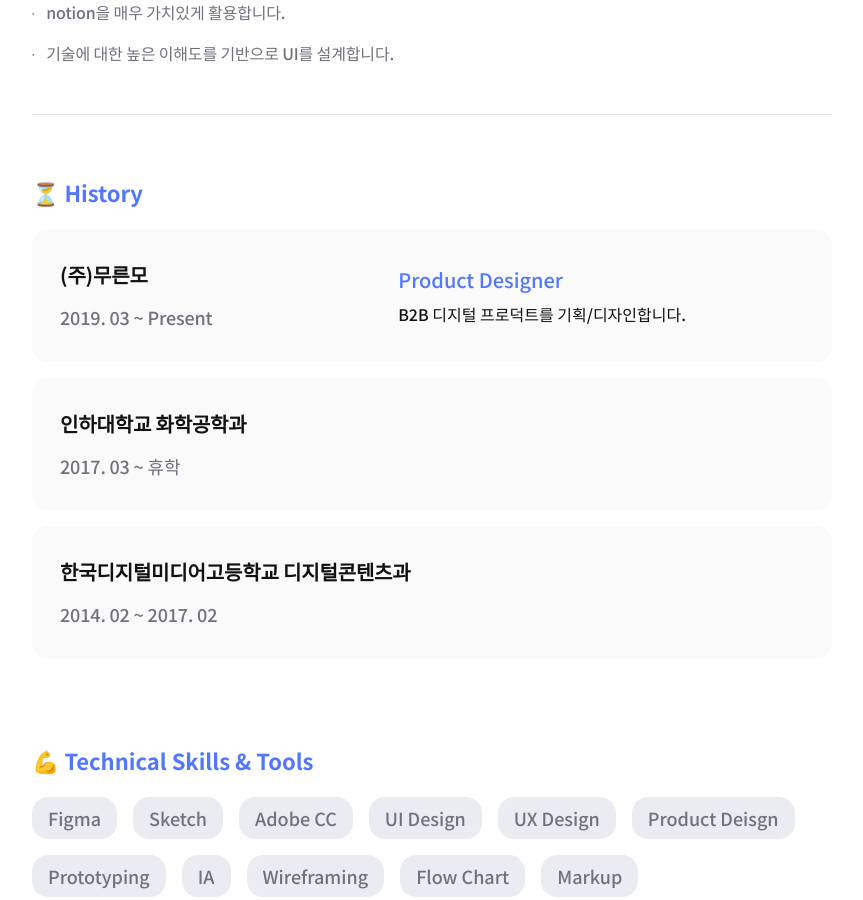
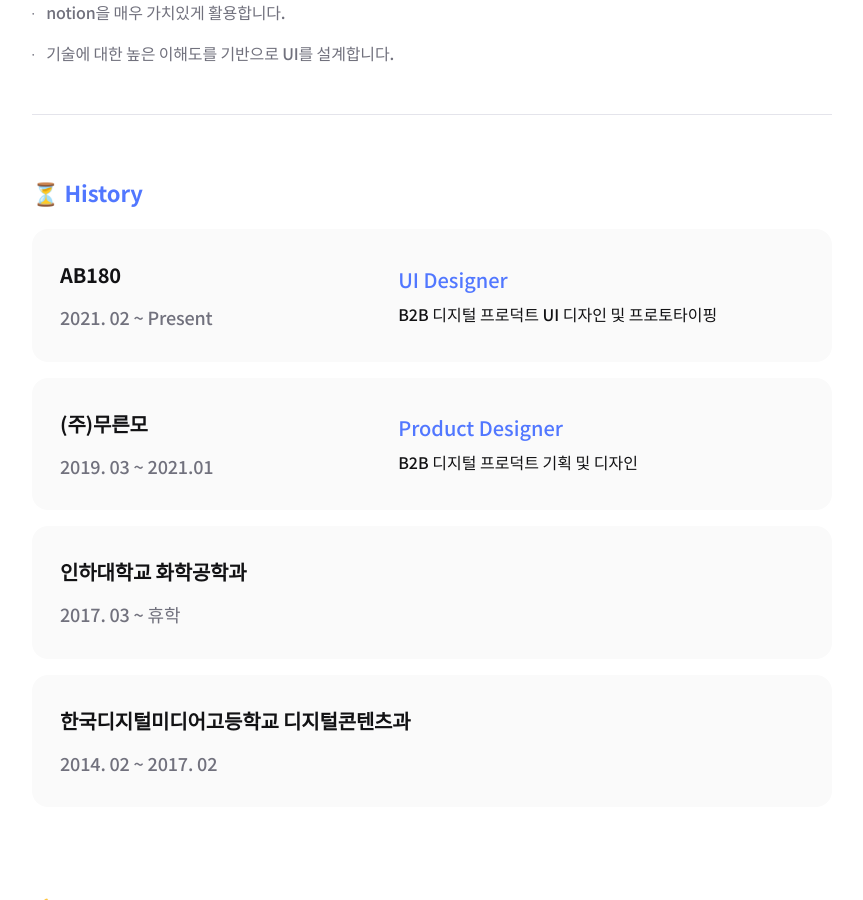
Before and after one commit to rudderWoo/Woo.github.io, a Jekyll site: the page built from index.md, in a window 1280 px wide and 900 px high, scrolled down 962 px. Shown: the whole window, without its empty margins (208-1071 px from the left). Built offline with Jekyll 4.4.1, drawn with Linux system fonts in a browser that asks for light colours; nearby versions of some CDN libraries.

Commit message:
history 추가

```diff
--- a/_layouts/home.html
+++ b/_layouts/home.html
@@ -41,12 +41,22 @@ layout: default
         <div class="card-wrapper">
             <div class="card">
                 <div class="company">
+                    <p class="name">AB180</p>
+                    <p class="duration">2021. 02 ~  Present</p>
+                </div>
+                <div class="role">
+                    <div class="role-name">UI Designer</div>
+                    <div class= "info">B2B 디지털 프로덕트 UI 디자인 및 프로토타이핑 </div>
+                </div>
+            </div>
+            <div class="card">
+                <div class="company">
                     <p class="name">(주)무른모</p>
-                    <p class="duration">2019. 03 ~  Present</p>
+                    <p class="duration">2019. 03 ~  2021.01</p>
                 </div>
                 <div class="role">
                     <div class="role-name">Product Designer</div>
-                    <div class= "info">B2B 디지털 프로덕트를 기획/디자인합니다.</div>
+                    <div class= "info">B2B 디지털 프로덕트 기획 및 디자인</div>
                 </div>
             </div>
 
```
